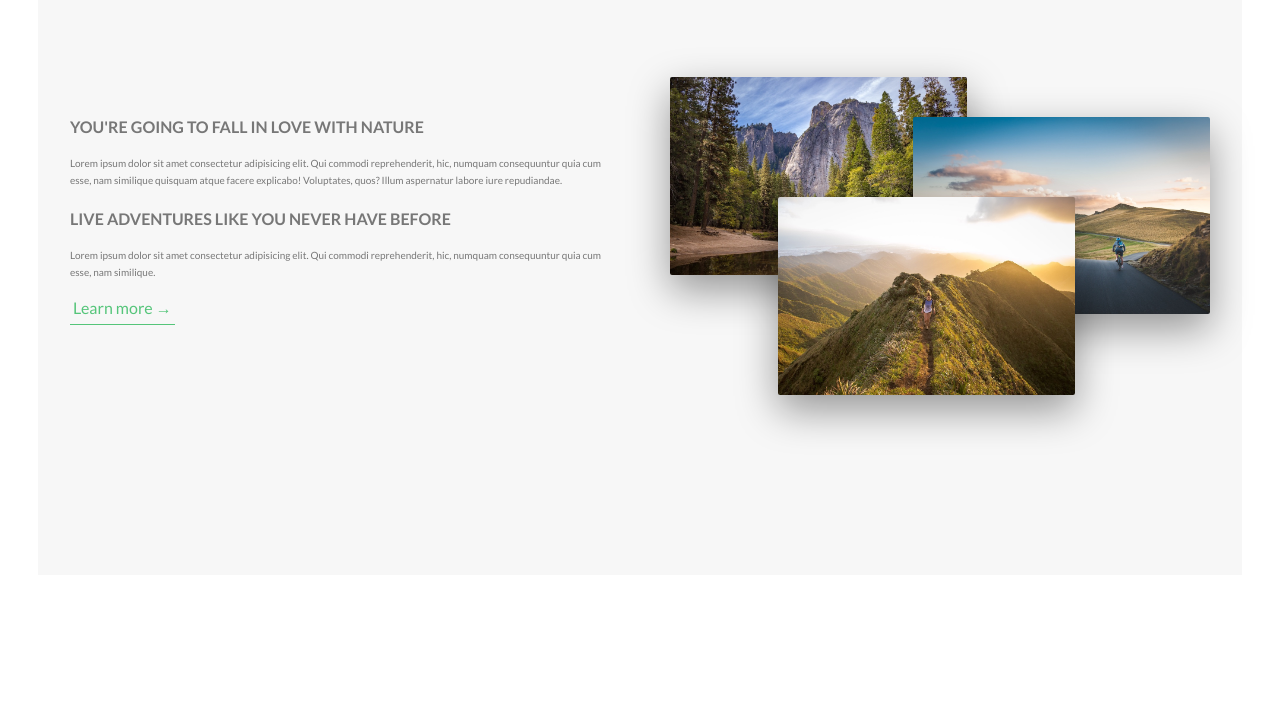
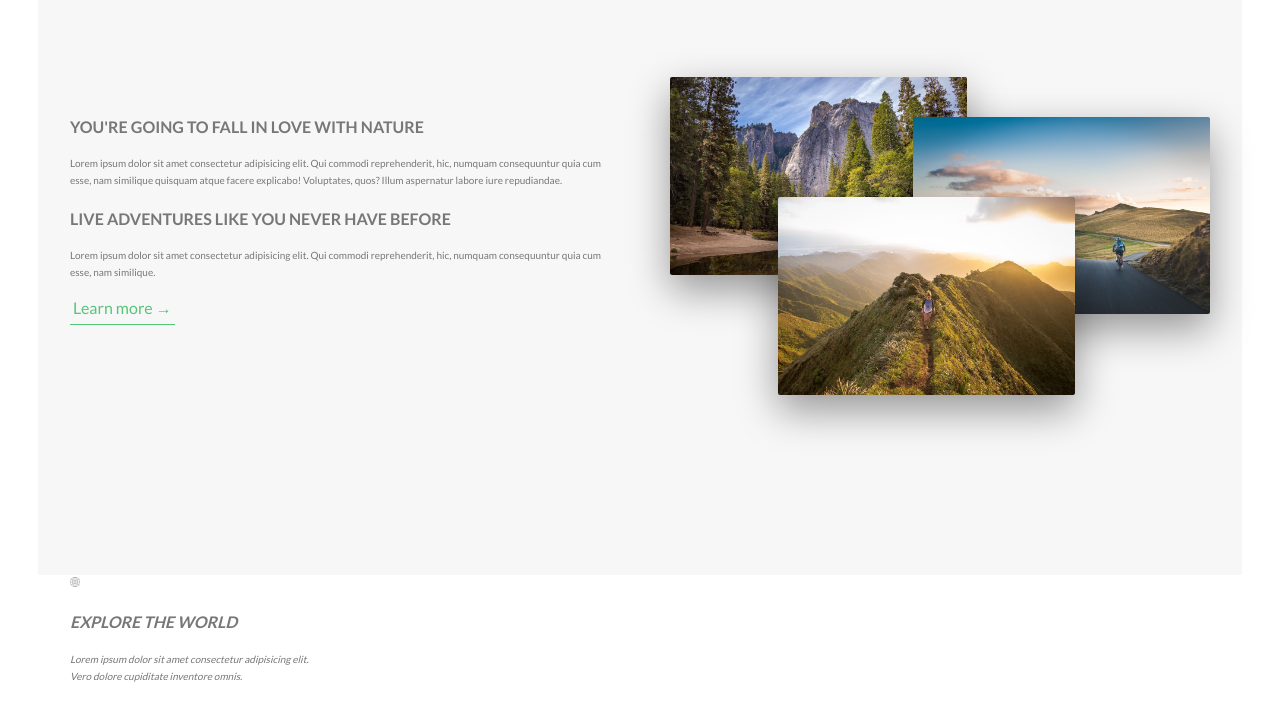
Before and after one commit to ChristopherDalziel/Advanced-CSS-Course, a website: page Natours/starter/index.html in a window 1280 px wide. Shown: the part 957-1676 px from the top of the page. Before the commit the page ends 1570 px from the top, so only its background shows below. Drawn offline with Linux system fonts and the light colour scheme.

Commit message:
Added basic markup and css files for feature-box

```diff
--- a/Natours/starter/index.html
+++ b/Natours/starter/index.html
@@ -85,6 +85,22 @@
           </div>
         </div>
       </section>
+
+      <section class="section-features">
+        <div class="row">
+          <div class="col-1-of-4">
+            <div class="feature-box">
+              <i class="feature-box__icon icon-basic-world">
+                <h3 class="heading-tertiary">Explore the world</h3>
+                <p class="feature-box__text">
+                  Lorem ipsum dolor sit amet consectetur adipisicing elit. Vero
+                  dolore cupiditate inventore omnis.
+                </p>
+              </i>
+            </div>
+          </div>
+        </div>
+      </section>
     </main>
 
     <!-- Grind markup -->
--- /dev/null
+++ b/Natours/starter/sass/components/_feature-box.scss
@@ -0,0 +1,7 @@
+.feature-box {
+  &__icon {
+  }
+
+  &__text {
+  }
+}
--- a/Natours/starter/sass/main.scss
+++ b/Natours/starter/sass/main.scss
@@ -8,7 +8,8 @@
 @import "./base/utils";
 
 @import "./components/button";
-@import "./components//composition";
+@import "./components/composition";
+@import "./components/feature-box";
 
 @import "./layout/header";
 @import "./layout/grid";
```
